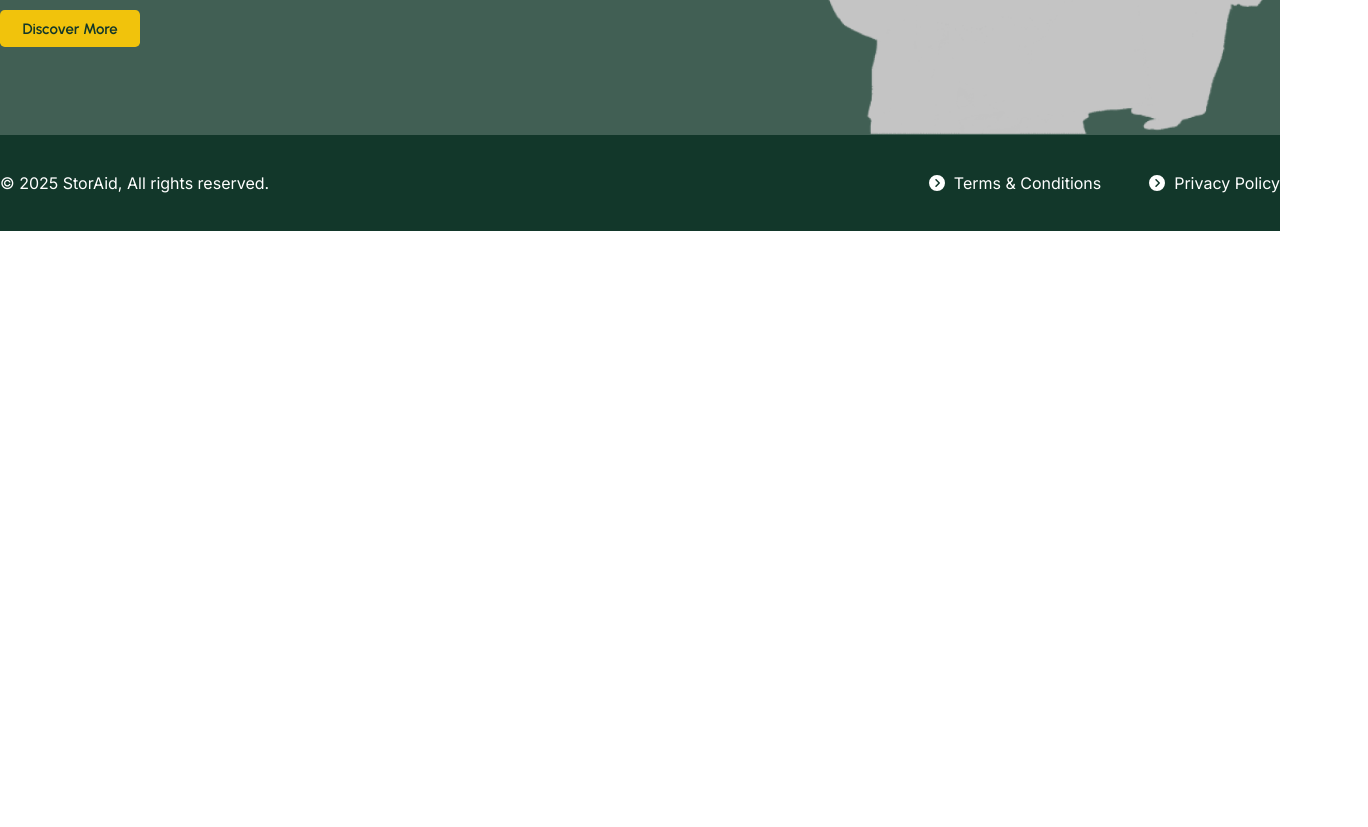
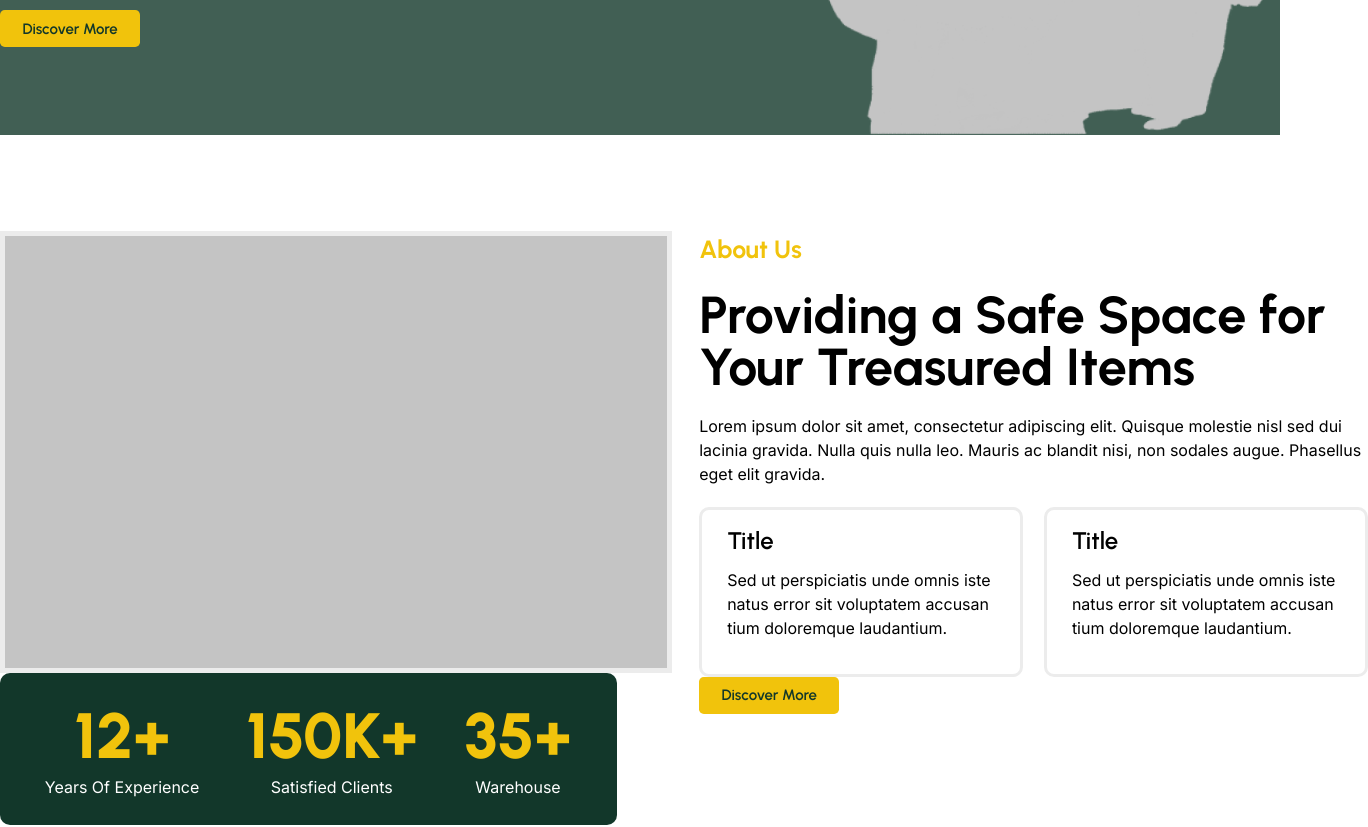
Before and after one commit to Zileena6/storaid, a React (Vite) app: page / in a window 1280 px wide. Shown: the part 940-1767 px from the top of the page, 1368 px wide, since content can reach past the window. Before the commit the page ends 1171 px from the top, so only its background shows below. Built offline with nearby package versions, Linux system fonts and the light colour scheme.

Commit message:
Adds AboutUs component

```diff
--- /dev/null
+++ b/src/components/about/AboutUs.jsx
@@ -0,0 +1,31 @@
+import Tiles from '../Tiles';
+import Button from '../Button';
+import StatsCard from '../StatsCard';
+
+const AboutUs = () => {
+  return (
+    <section className='about-container'>
+      <div className='image-container'>
+        <div className='img'></div>
+        <StatsCard />
+      </div>
+      <div className='content-container'>
+        <h4>About Us</h4>
+        <h3>Providing a Safe Space for Your Treasured Items</h3>
+        <p>
+          Lorem ipsum dolor sit amet, consectetur adipiscing elit. Quisque
+          molestie nisl sed dui lacinia gravida. Nulla quis nulla leo. Mauris ac
+          blandit nisi, non sodales augue. Phasellus eget elit gravida.
+        </p>
+        <div className='tiles'>
+          <Tiles />
+          <Tiles />
+        </div>
+        <div className='info-container'>
+          <Button btnText={'Discover More'} />
+        </div>
+      </div>
+    </section>
+  );
+};
+export default AboutUs;
--- a/src/index.css
+++ b/src/index.css
@@ -56,6 +56,10 @@ h5 {
 h6 {
   font-size: 1.25rem;
   font-weight: 700;
+}
+
+p {
+  font-family: 'Inter', sans-serif;
 }
 
 /* MARK: Buttons */
@@ -182,7 +186,6 @@ h6 {
   }
 
   p {
-    font-family: 'Inter', sans-serif;
     text-align: center;
     padding-bottom: 1rem;
   }
@@ -265,7 +268,6 @@ h6 {
         gap: 0.3rem;
 
         p {
-          font-family: 'Inter', sans-serif;
           text-transform: capitalize;
           font-size: 0.87rem;
         }
@@ -401,7 +403,6 @@ h6 {
   }
 
   p {
-    font-family: 'Inter', sans-serif;
     color: var(--primary);
     text-transform: capitalize;
   }
@@ -492,7 +493,6 @@ header {
       }
 
       p {
-        font-family: 'Inter', sans-serif;
         color: var(--primary);
         padding-bottom: 1.25rem;
       }
@@ -504,6 +504,49 @@ header {
   }
 }
 /* MARK: About */
+.about-container {
+  max-width: 1364px;
+  margin: 0 auto;
+  padding: 6rem 0;
+  display: flex;
+  gap: 1.7rem;
+
+  .image-container {
+    position: relative;
+
+    .img {
+      width: 42rem;
+      height: 27.6rem;
+      background: #c4c4c4;
+      border: 5px solid var(--color-2);
+    }
+  }
+
+  .content-container {
+    display: flex;
+    flex-direction: column;
+
+    h4 {
+      color: var(--accent);
+    }
+    h3 {
+      line-height: 100%;
+      padding: 1.3rem 0;
+    }
+    p {
+      padding-bottom: 1.3rem;
+    }
+  }
+
+  .tiles {
+    display: flex;
+    gap: 1.3rem;
+  }
+
+  .info-container {
+  }
+}
+
 /* MARK: Services */
 /* MARK: Testimonials */
 /* MARK: Marketing */
@@ -520,7 +563,7 @@ footer {
   .footer-container {
     max-width: 1364px;
     margin: 0 auto;
-    font-family: 'Inter', sans-serif;
+
     color: var(--primary);
     padding: 2.25rem 0;
 
--- a/src/pages/Home.jsx
+++ b/src/pages/Home.jsx
@@ -1,9 +1,11 @@
+import AboutUs from '../components/about/AboutUs';
 import Hero from '../components/hero/Hero';
 
 const Home = () => {
   return (
     <div>
       <Hero />
+      <AboutUs />
     </div>
   );
 };
```
Also changed, not shown: src/assets/findUs-image.svg (added), 1 other file (tests, documents, lock files or other folders).
